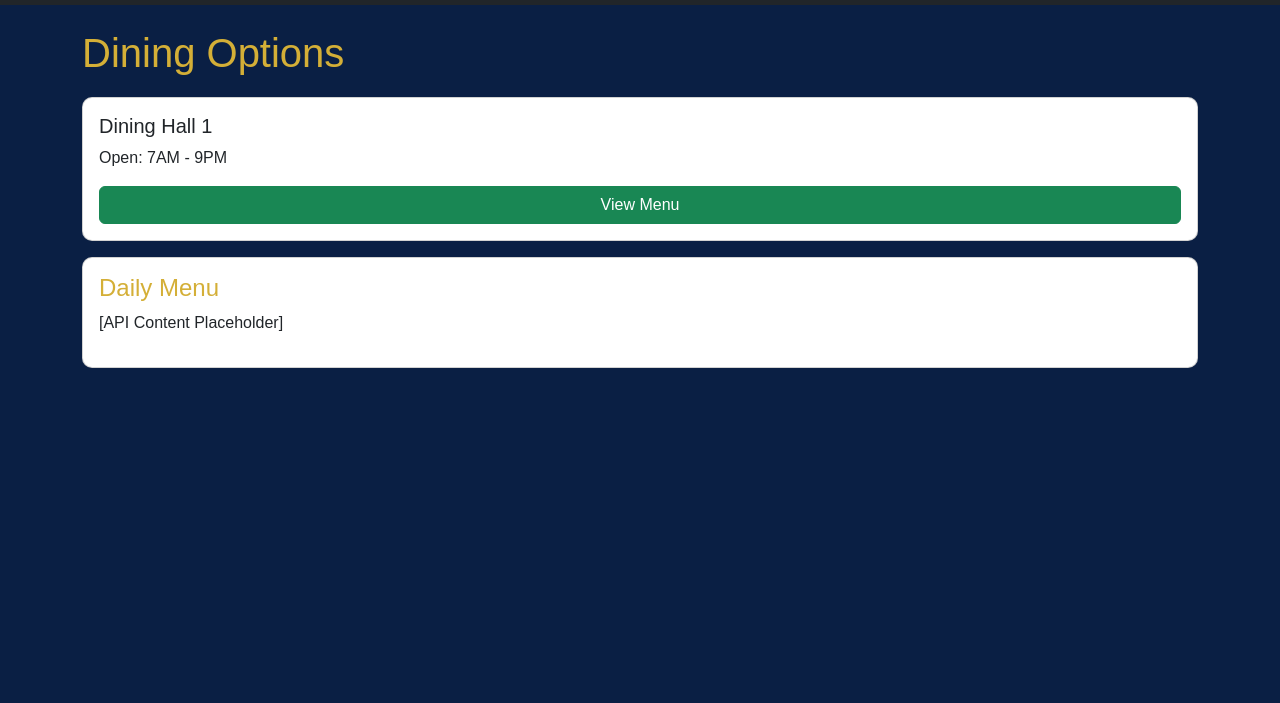
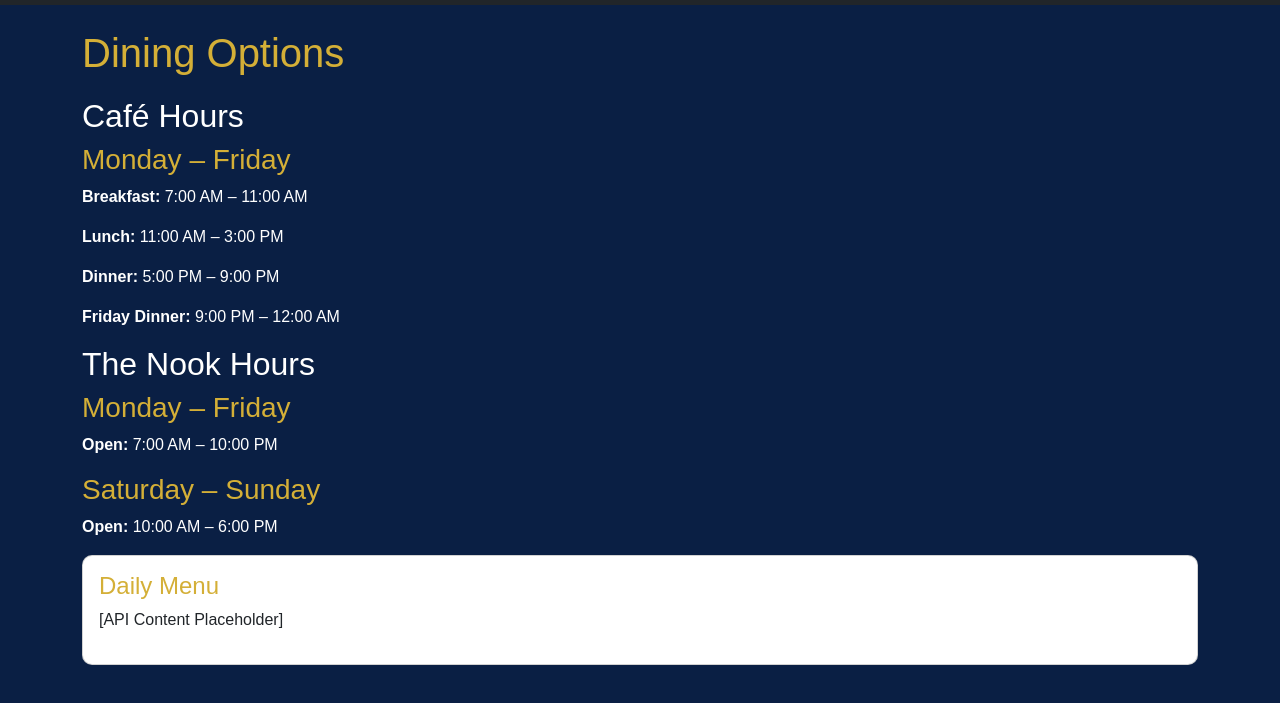
Before and after one commit to caleb22cottrell-source/campus-life-app, a plain HTML site: page dining.html in a window 1280 px wide. Shown: the part 51-754 px from the top of the page. Drawn offline with nearby package versions, Linux system fonts and the light colour scheme.

Commit message:
updated site

```diff
--- a/dining.html
+++ b/dining.html
@@ -36,11 +36,30 @@
    <div class="container mt-4">
   <h1>Dining Options</h1>
 
-  <div class="card p-3 mb-3">
-    <h5>Dining Hall 1</h5>
-    <p>Open: 7AM - 9PM</p>
-    <button class="btn btn-success">View Menu</button>
+  <section class="hours">
+  <h2>Café Hours</h2>
+
+  <div class="day-group">
+    <h3>Monday – Friday</h3>
+    <p><strong>Breakfast:</strong> 7:00 AM – 11:00 AM</p>
+    <p><strong>Lunch:</strong> 11:00 AM – 3:00 PM</p>
+    <p><strong>Dinner:</strong> 5:00 PM – 9:00 PM</p>
+    <p><strong>Friday Dinner:</strong> 9:00 PM – 12:00 AM</p>
   </div>
+</section>
+
+<section class="Nook-hours">
+  <h2>The Nook Hours</h2>
+  <div class="day-group">
+    <h3>Monday – Friday</h3>
+    <p><strong>Open:</strong> 7:00 AM – 10:00 PM</p>
+  </div>
+  <div class="day-group">
+    <h3>Saturday – Sunday</h3>
+    <p><strong>Open:</strong> 10:00 AM – 6:00 PM</p>
+  </div>
+</section>
+
 
   <div class="card p-3">
     <h4>Daily Menu</h4>
```
